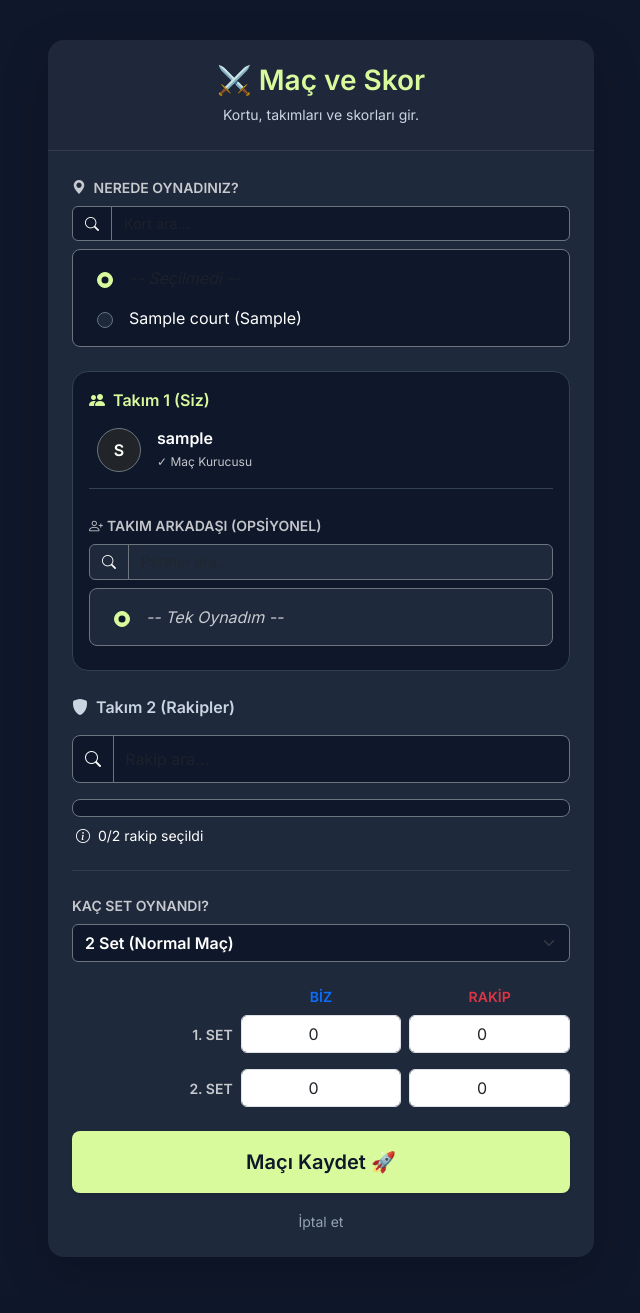
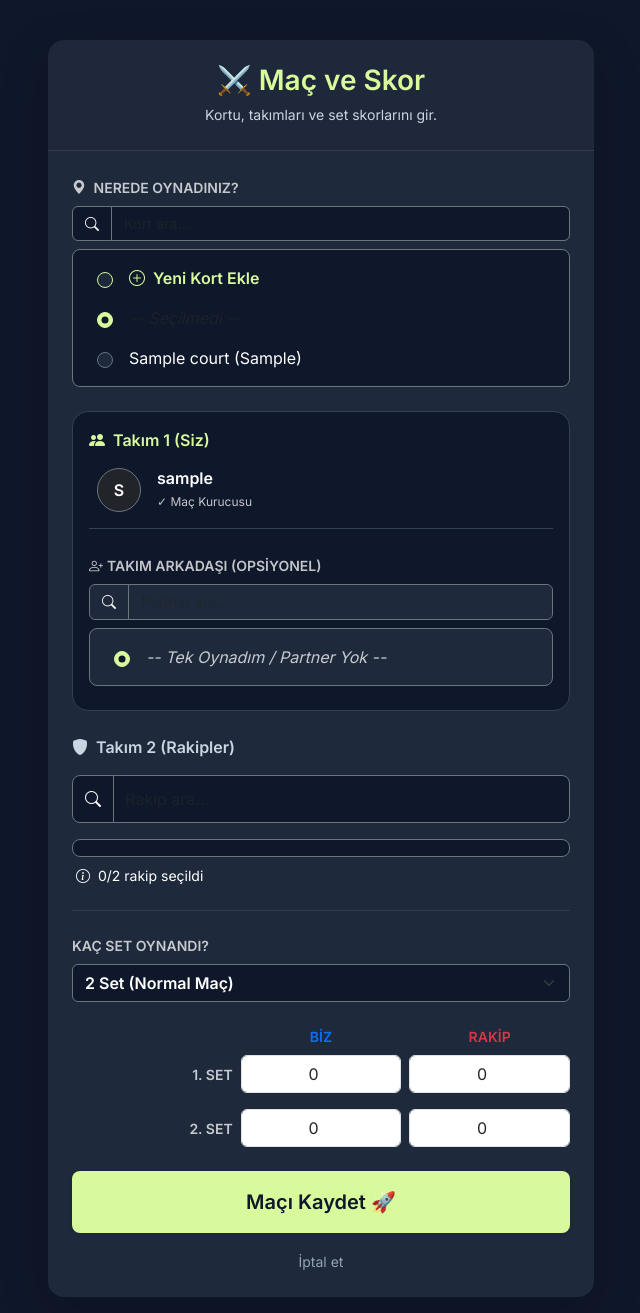
Before and after one commit to yamanalparslan/a, a Django app: page /players/add-match/ in a window 1280 px wide. Shown: the part 70-1383 px from the top of the page, without its empty margins (319-959 px from the left). Before the commit the page ends 1327 px from the top, so only its background shows below. Run offline with Django 5.2, Linux system fonts and the light colour scheme; a user stored in the database is signed in; tables that the repository leaves empty hold one stand-in row (values such as "Sample post"); data that the repository does not hold is empty.

```diff
--- a/players/forms.py
+++ b/players/forms.py
@@ -54,10 +54,15 @@ class MatchForm(forms.ModelForm):
     num_sets = forms.ChoiceField(choices=SET_CHOICES, label="Set Sayısı", initial='2',
                                  widget=forms.Select(attrs={'class': 'form-select', 'id': 'numSetsSelector'}))
 
+    new_court_name = forms.CharField(
+        required=False,
+        label="Yeni Kort Adı",
+        widget=forms.TextInput(attrs={'class': 'form-control', 'placeholder': 'Örn: Bostanlı Padel'})
+    )
     class Meta:
         model = Match
         # Set skorlarını ekledik (score_team1 ve 2'yi kaldırdık, onları otomatik hesaplayacağız)
-        fields = ['court','teammate', 'team2_players',
+        fields = ['court','new_court_name','teammate', 'team2_players',
                   'set1_team1', 'set1_team2',
                   'set2_team1', 'set2_team2',
                   'set3_team1', 'set3_team2']
--- a/players/templates/players/create_match.html
+++ b/players/templates/players/create_match.html
@@ -8,7 +8,7 @@
 
             <div class="card-header text-center py-4" style="border-bottom: 1px solid rgba(255,255,255,0.1);">
                 <h3 class="fw-bold mb-1" style="color: #d9f99d;">⚔️ Maç ve Skor</h3>
-                <small style="color: #cbd5e1;">Kortu, takımları ve skorları gir.</small>
+                <small style="color: #cbd5e1;">Kortu, takımları ve set skorlarını gir.</small>
             </div>
 
             <div class="card-body p-3 p-md-4 position-relative">
@@ -46,10 +46,18 @@
                         </div>
 
                         <div class="scrollable-list p-2 rounded-3 border border-secondary"
-                             style="max-height: 150px; overflow-y: auto; background-color: #0f172a;">
+                             style="max-height: 180px; overflow-y: auto; background-color: #0f172a;">
 
-                            <div class="court-item d-flex align-items-center py-2 px-3 rounded cursor-pointer" onclick="selectRadio(this)">
-                                <input class="form-check-input me-3" type="radio" name="court" value="" id="id_court_none" checked
+                            <div class="court-item d-flex align-items-center py-2 px-3 rounded cursor-pointer" onclick="toggleNewCourt(true, this)">
+                                <input class="form-check-input me-3 rounded-circle" type="radio" name="court" value="" id="id_court_new"
+                                       style="background-color: #1e293b; border-color: #d9f99d; cursor: pointer;">
+                                <label class="form-check-label flex-grow-1 text-white fw-bold" for="id_court_new" style="cursor: pointer; color: #d9f99d !important;">
+                                    <i class="bi bi-plus-circle me-1"></i> Yeni Kort Ekle
+                                </label>
+                            </div>
+
+                            <div class="court-item d-flex align-items-center py-2 px-3 rounded cursor-pointer" onclick="toggleNewCourt(false, this)">
+                                <input class="form-check-input me-3 rounded-circle" type="radio" name="court" value="" id="id_court_none" checked
                                        style="background-color: #1e293b; border-color: #64748b; cursor: pointer;">
                                 <label class="form-check-label flex-grow-1 text-muted fst-italic" for="id_court_none" style="cursor: pointer;">
                                     -- Seçilmedi --
@@ -59,8 +67,8 @@
                             {% for value, label in form.fields.court.choices %}
                                 {% if value %}
                                     <div class="court-item d-flex align-items-center py-2 px-3 rounded cursor-pointer"
-                                         data-court-name="{{ label|lower }}" onclick="selectRadio(this)">
-                                        <input class="form-check-input me-3" type="radio" name="court" value="{{ value }}" id="id_court_{{ forloop.counter }}"
+                                         data-court-name="{{ label|lower }}" onclick="toggleNewCourt(false, this)">
+                                        <input class="form-check-input me-3 rounded-circle" type="radio" name="court" value="{{ value }}" id="id_court_{{ forloop.counter }}"
                                                style="background-color: #1e293b; border-color: #64748b; cursor: pointer;">
                                         <label class="form-check-label flex-grow-1 text-white" for="id_court_{{ forloop.counter }}" style="cursor: pointer;">
                                             {{ label }}
@@ -69,6 +77,12 @@
                                 {% endif %}
                             {% endfor %}
                             <div id="noCourts" class="text-center text-muted py-2 d-none"><small>Bulunamadı.</small></div>
+                        </div>
+
+                        <div id="newCourtInputDiv" class="mt-2 d-none fade-in">
+                            <input type="text" name="new_court_name" class="form-control border-secondary text-white"
+                                   placeholder="Yeni kortun adını yazın..." style="background-color: #0f172a;">
+                            <div class="form-text text-silver small ms-1">Bu kort sisteme kaydedilecek.</div>
                         </div>
                     </div>
 
@@ -105,10 +119,10 @@
                                  style="max-height: 180px; overflow-y: auto; background-color: #1e293b;">
 
                                 <div class="teammate-item d-flex align-items-center py-2 px-3 rounded cursor-pointer" onclick="selectRadio(this)">
-                                    <input class="form-check-input me-3" type="radio" name="teammate" value="" id="id_teammate_none" checked
+                                    <input class="form-check-input me-3 rounded-circle" type="radio" name="teammate" value="" id="id_teammate_none" checked
                                            style="background-color: #0f172a; border-color: #64748b; cursor: pointer;">
                                     <label class="form-check-label flex-grow-1 text-white fst-italic opacity-75" for="id_teammate_none" style="cursor: pointer;">
-                                        -- Tek Oynadım --
+                                        -- Tek Oynadım / Partner Yok --
                                     </label>
                                 </div>
 
@@ -116,7 +130,7 @@
                                     {% if value %}
                                         <div class="teammate-item d-flex align-items-center py-2 px-3 rounded cursor-pointer"
                                              data-player-name="{{ label|lower }}" onclick="selectRadio(this)">
-                                            <input class="form-check-input me-3" type="radio" name="teammate" value="{{ value }}" id="id_teammate_{{ forloop.counter }}"
+                                            <input class="form-check-input me-3 rounded-circle" type="radio" name="teammate" value="{{ value }}" id="id_teammate_{{ forloop.counter }}"
                                                    style="background-color: #0f172a; border-color: #64748b; cursor: pointer;">
                                             <label class="form-check-label flex-grow-1 text-white" for="id_teammate_{{ forloop.counter }}" style="cursor: pointer;">
                                                 {{ label }}
@@ -160,7 +174,9 @@
                                 </div>
                             {% endfor %}
 
-                            <div id="noOpponents" class="text-center text-white py-3 d-none"><small>Bulunamadı.</small></div>
+                            <div id="noOpponents" class="text-center text-white py-3 d-none">
+                                <small>Oyuncu bulunamadı.</small>
+                            </div>
                         </div>
 
                         <div class="form-text text-white small mt-2 ps-1">
@@ -210,9 +226,11 @@
                             Maçı Kaydet 🚀
                         </button>
                     </div>
-                     <div class="text-center mt-3">
+
+                    <div class="text-center mt-3">
                         <a href="{% url 'match-list' %}" class="text-decoration-none small" style="color: #94a3b8;">İptal et</a>
                     </div>
+
                 </form>
             </div>
         </div>
@@ -247,6 +265,8 @@
     .score-input:focus { border-color: #d9f99d !important; box-shadow: 0 0 0 3px rgba(217, 249, 157, 0.2) !important; }
 
     .cursor-pointer { cursor: pointer; }
+    .fade-in { animation: fadeIn 0.3s ease-in-out; }
+    @keyframes fadeIn { from { opacity: 0; transform: translateY(-10px); } to { opacity: 1; transform: translateY(0); } }
 </style>
 
 <script>
@@ -303,9 +323,38 @@
         if(noResult) noResult.classList.toggle('d-none', visibleCount !== 0);
     }
 
+    // YENİ KORT EKLEME MANTIĞI
+    function toggleNewCourt(show, element) {
+        const radio = element.querySelector('input[type="radio"]');
+        if(radio) radio.checked = true;
+
+        const inputDiv = document.getElementById('newCourtInputDiv');
+        const inputField = document.querySelector('input[name="new_court_name"]');
+
+        if (show) {
+            inputDiv.classList.remove('d-none');
+            inputField.required = true;
+            inputField.focus();
+        } else {
+            inputDiv.classList.add('d-none');
+            inputField.required = false;
+            inputField.value = "";
+        }
+    }
+
     function selectRadio(element) {
         const radio = element.querySelector('input[type="radio"]');
         if(radio) radio.checked = true;
+
+        // Eğer tıklanan partner listesi ise ve kort listesi değilse, yeni kort inputunu kapat
+        if (element.classList.contains('teammate-item')) {
+            // Partner seçimi kortla ilgili değildir, buraya özel işlem gerekmez
+        }
+        // Eğer tıklanan kort listesi ise ve "Yeni Kort Ekle" DEĞİLSE (örn: Mevcut kort veya Seçilmedi)
+        else if (element.classList.contains('court-item') && !element.getAttribute('onclick').includes('true')) {
+             const inputDiv = document.getElementById('newCourtInputDiv');
+             if(inputDiv) inputDiv.classList.add('d-none');
+        }
     }
 
     function handleOpponentClick(event, element) {
--- a/players/views.py
+++ b/players/views.py
@@ -13,7 +13,7 @@ from rest_framework import viewsets, permissions
 from .serializers import PlayerSerializer, MatchSerializer
 
 # Modeller ve Formlar
-from .models import Player, Match, Notification
+from .models import Player, Match, Notification, Court
 from .forms import PlayerForm, CustomUserCreationForm, MatchForm
 
 # --- KİMLİK DOĞRULAMA ---
@@ -254,6 +254,21 @@ def create_match(request):
 
             match.save()
 
+            new_court_name = form.cleaned_data.get('new_court_name')
+
+            if new_court_name:
+                # Eğer kullanıcı yeni isim yazdıysa:
+                # get_or_create: Varsa onu getir, yoksa yeni oluştur.
+                court_obj, created = Court.objects.get_or_create(
+                    name=new_court_name,
+                    defaults={'city': request.user.player.city} # Varsayılan şehir kullanıcının şehri olsun
+                )
+                match.court = court_obj
+            # -------------------------
+
+            match.calculate_set_winner()
+            match.save()
+
             # 2. Takım 1'e Kendini Ekle
             try:
                 match.team1_players.add(request.user.player)
```
